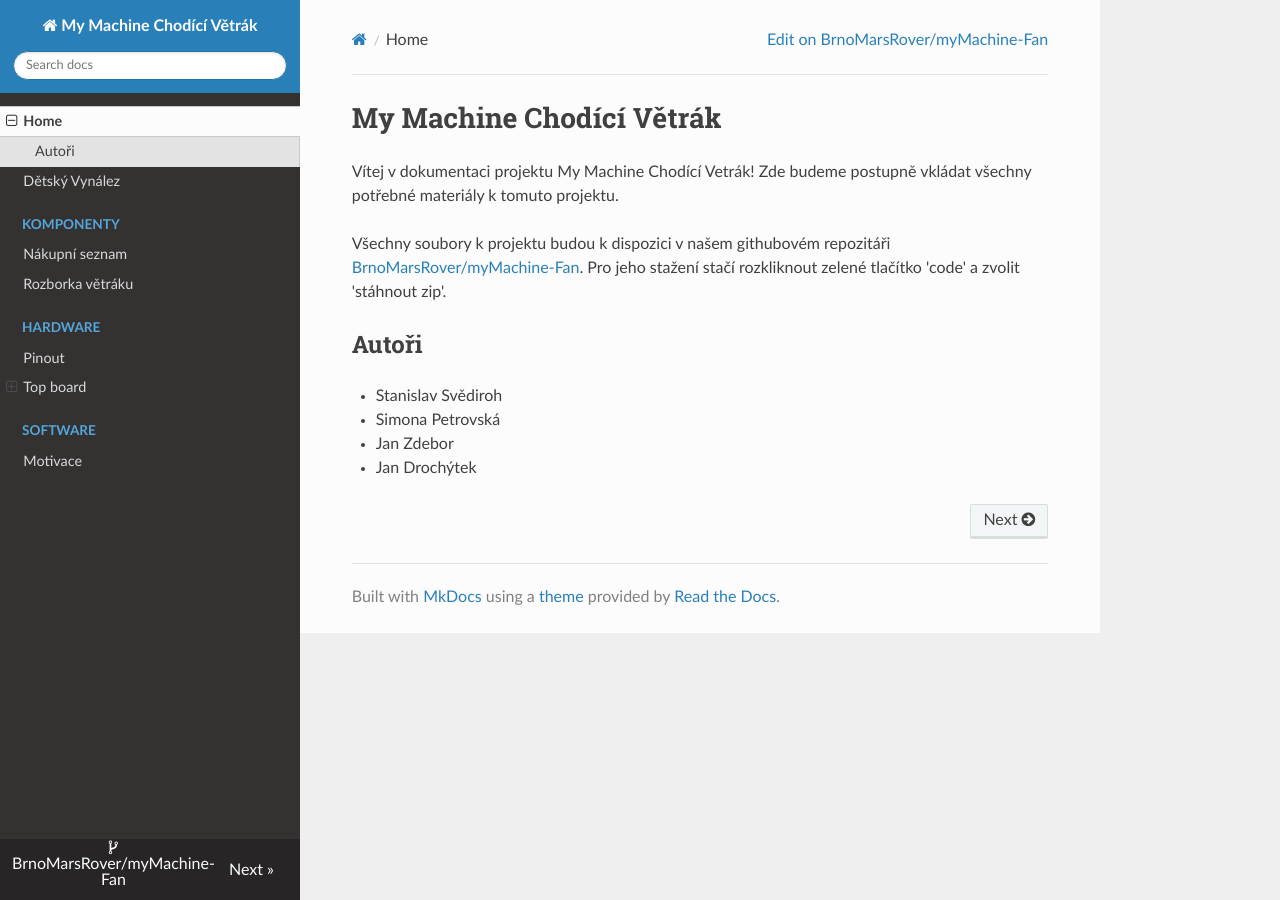
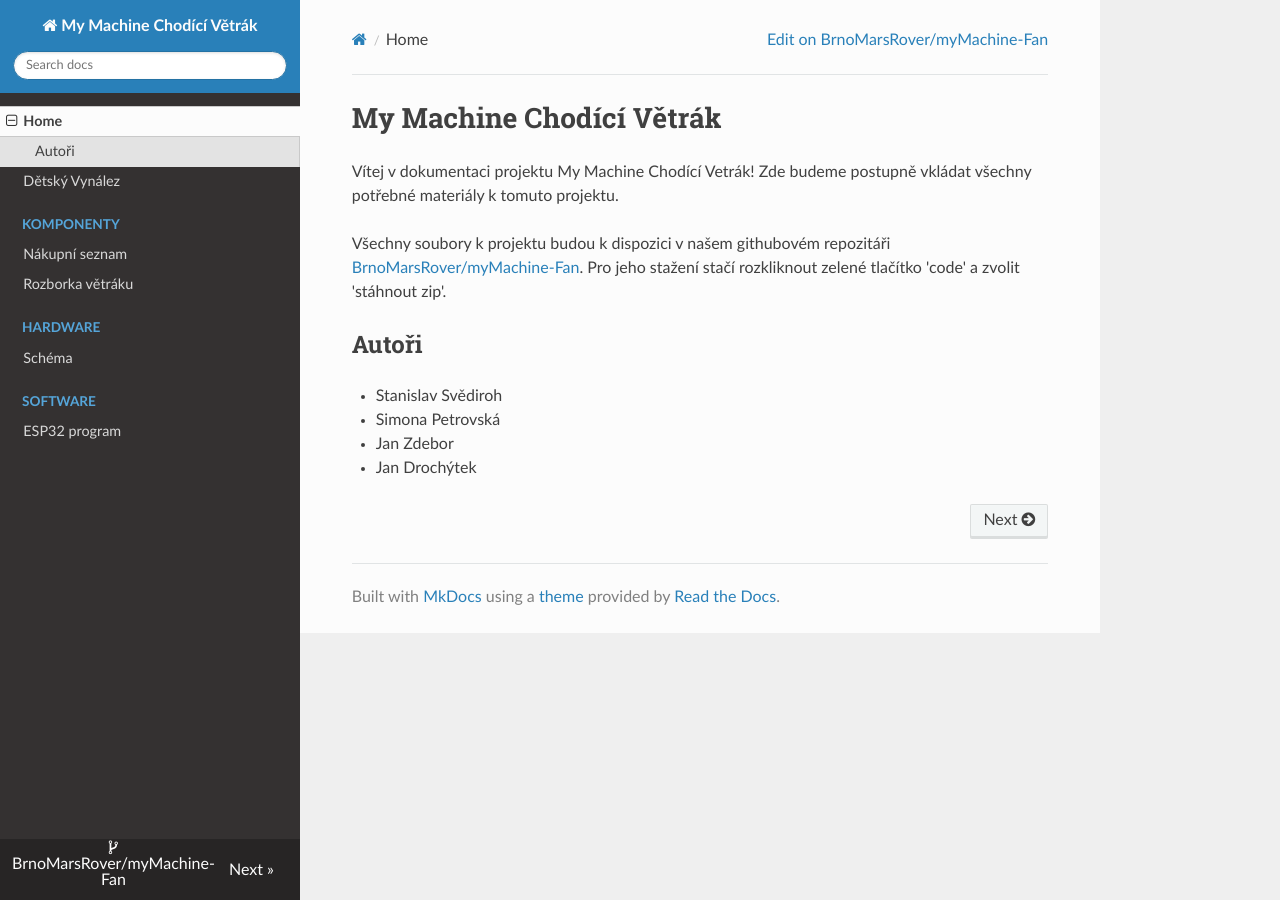
Before and after one commit to BrnoMarsRover/myMachine-Fan, an MkDocs documentation site: the page built from docs/index.md, in a window 1280 px wide. Built offline with MkDocs 1.6.1, drawn with Linux system fonts in a browser that asks for light colours; nearby versions of some CDN libraries.

Commit message:
Fix the tree structure

```diff
--- a/mkdocs.yml
+++ b/mkdocs.yml
@@ -15,9 +15,6 @@ nav:
       - Nákupní seznam: construction/komponenty.md
       - Rozborka větráku: construction/rozborka.md
   - Hardware:
-      - Pinout: hardware/pinout.md
-      - Top board:
-          - Popis: hardware/pinout.md
-          - BOM: hardware/pinout.md
+      - Schéma: hardware/pinout.md
   - Software:
-      - Motivace: software/example.md
+      - ESP32 program: software/sw.md
```
